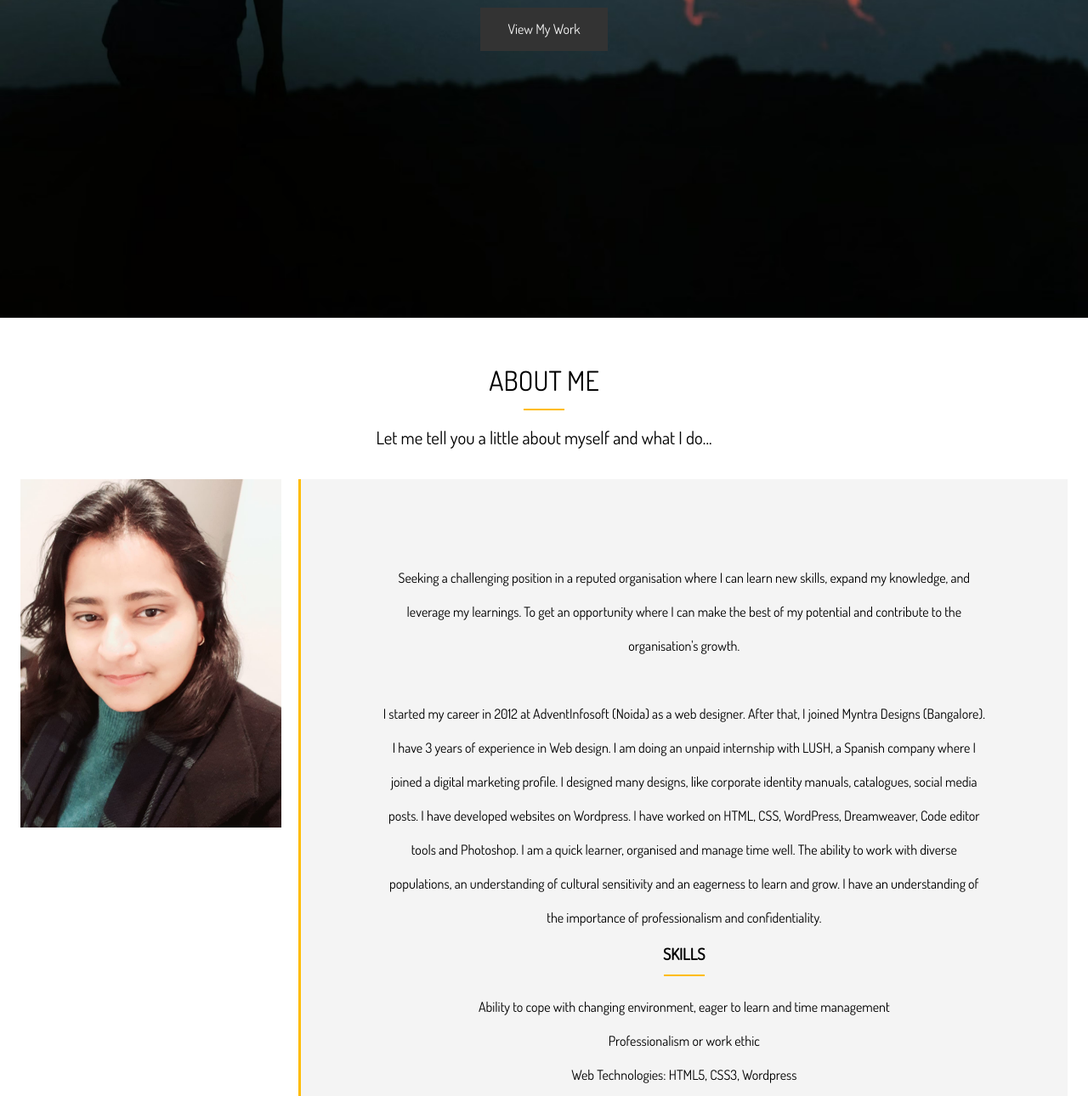
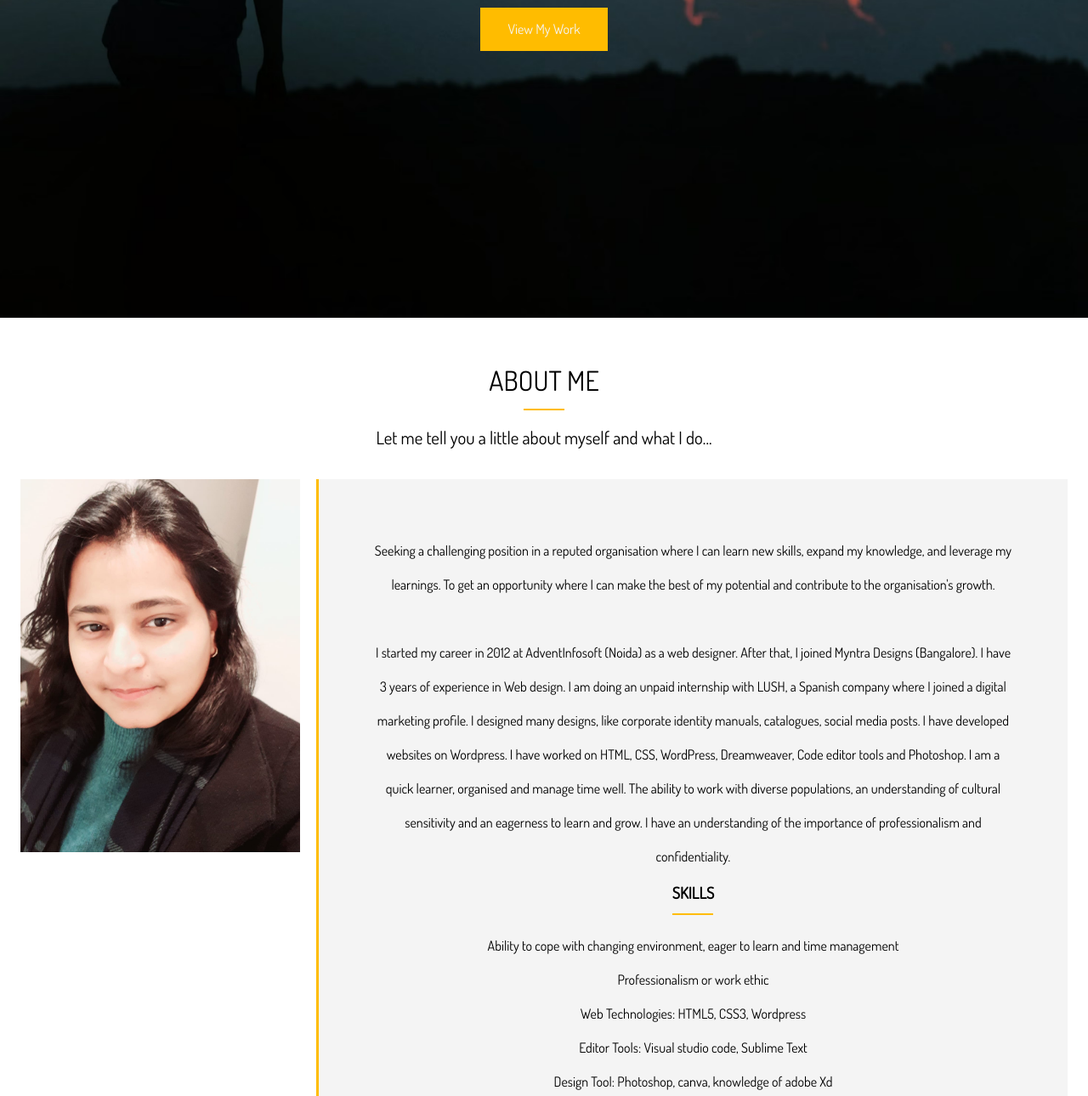
Before and after one commit to seepika/myportfolio, a plain HTML site: page index.html in a window 1280 px wide. Shown: the part 426-1716 px from the top of the page at 85% size. Drawn offline with Linux system fonts and the light colour scheme.

Commit message:
Add files via upload

```diff
--- a/css/main.css
+++ b/css/main.css
@@ -29,6 +29,10 @@
 .btn-dark {
   color: #f4f4f4;
   background-color: #333; }
+
+  .btn-dark {
+    color: #f4f4f4;
+    background-color: #ffbc00; }
 
 button[class^='btn-']:hover,
 a[class^='btn-']:hover,
@@ -317,7 +321,7 @@ img {
 #about-a .bio {
   grid-area: bio;
   border-left: 3px solid #ffbc00;
-  padding: 6rem;
+  padding: 4rem;
   line-height: 2.5; }
 
 
```
